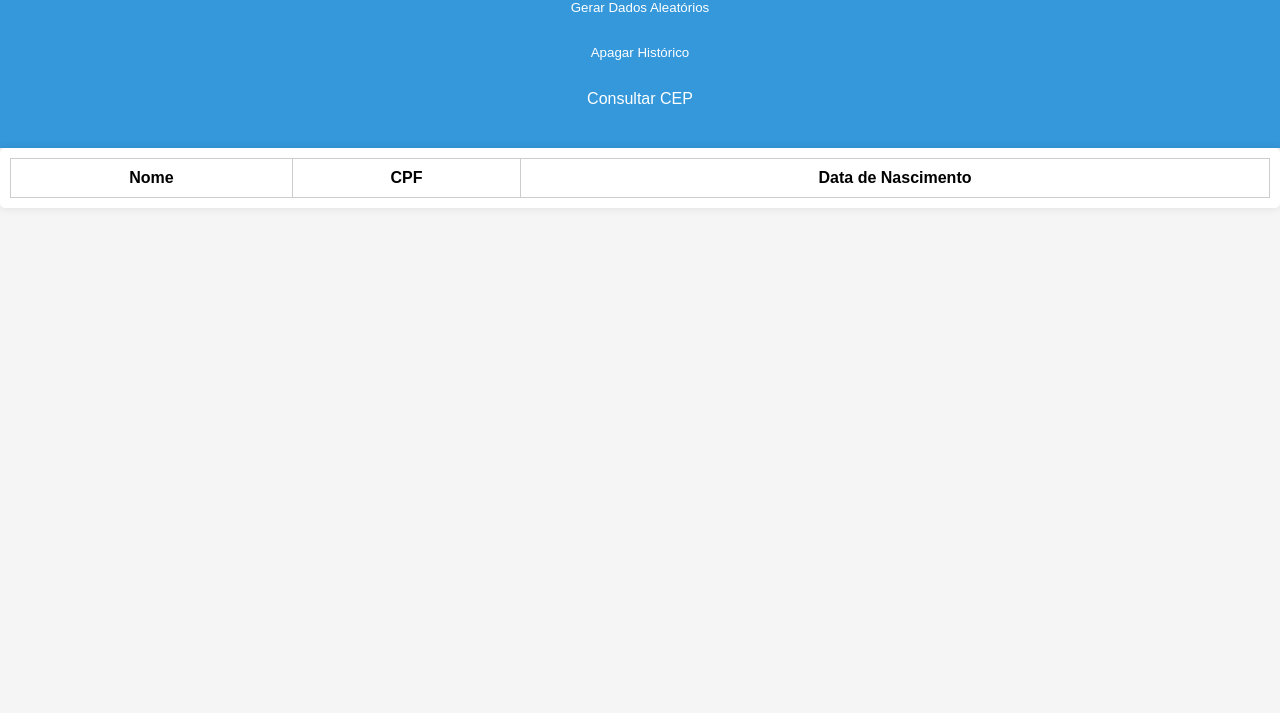
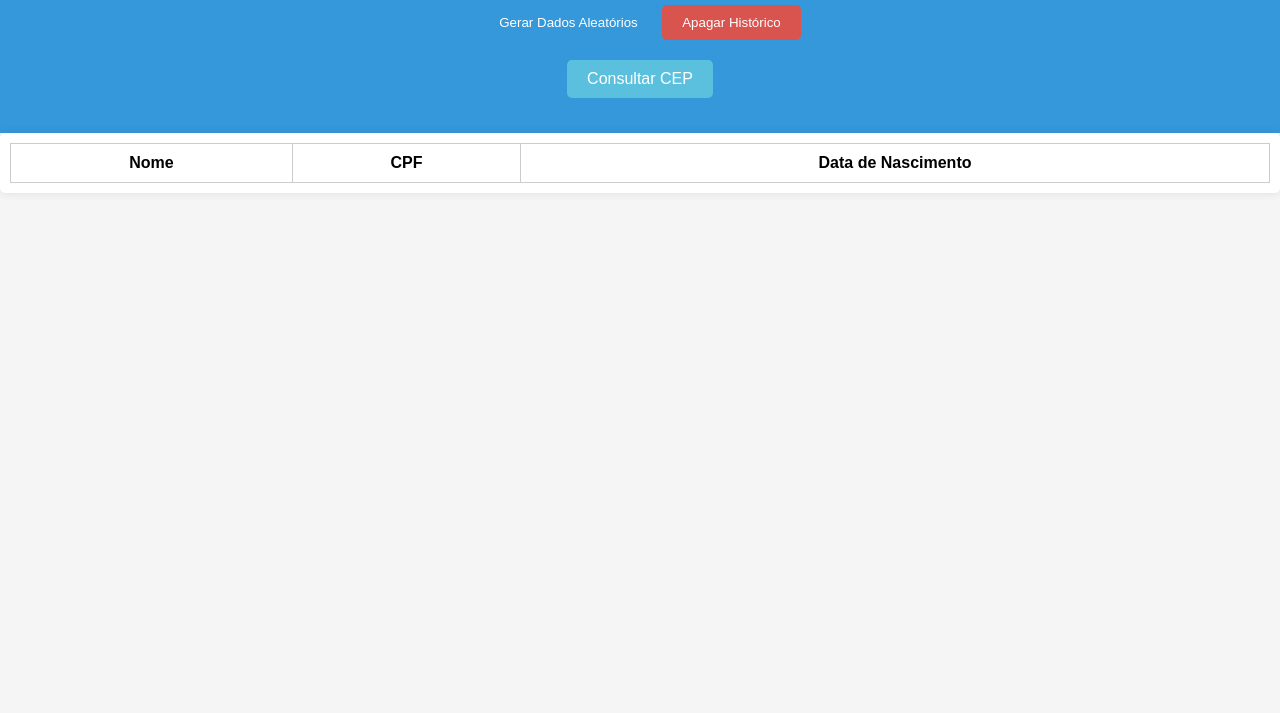
Before and after one commit to ErickJulio/sitesApiDados, a plain HTML site: page index.html in a window 1280 px wide. Shown: the part 87-800 px from the top of the page. Drawn offline with Linux system fonts and the light colour scheme; no server answers.

Commit message:
ajustes html e css

```diff
--- a/consultar-cep-styles.css
+++ b/consultar-cep-styles.css
@@ -1,3 +1,4 @@
+/* Estilos Globais */
 body {
     font-family: Arial, sans-serif;
     background-color: #f5f5f5;
@@ -6,6 +7,7 @@ body {
     text-align: center;
 }
 
+/* Estilos do Título */
 h1 {
     background-color: #3498db;
     color: #fff;
@@ -13,6 +15,7 @@ h1 {
     margin: 0;
 }
 
+/* Estilos do Container */
 .container {
     max-width: 400px;
     margin: 0 auto;
@@ -22,6 +25,7 @@ h1 {
     box-shadow: 0 0 10px rgba(0, 0, 0, 0.1);
 }
 
+/* Estilos do Campo de CEP */
 #cepInput {
     width: 100%;
     padding: 10px;
@@ -30,7 +34,8 @@ h1 {
     box-sizing: border-box;
 }
 
-#consultarCepButton {
+/* Estilos do Botão de Consultar CEP */
+#consultarCepButton, a.btn {
     background-color: #3498db;
     color: #fff;
     border: none;
@@ -38,27 +43,16 @@ h1 {
     cursor: pointer;
     transition: background-color 0.3s;
     width: 100%;
+    text-decoration: none;
+    display: inline-block;
+    border-radius: 5px;
 }
 
-#consultarCepButton:hover {
+#consultarCepButton:hover, a.btn:hover {
     background-color: #2976c7;
 }
 
+/* Estilos do Resultado do CEP */
 #resultadoCep {
     margin: 20px 0;
 }
-
-.destaque {
-    background-color: #3498db;
-    color: #fff;
-    padding: 10px 20px;
-    text-decoration: none;
-    border: none;
-    cursor: pointer;
-    display: block;
-    width: 100%;
-}
-
-.destaque:hover {
-    background-color: #2976c7;
-}
--- a/index.html
+++ b/index.html
@@ -3,17 +3,17 @@
 <head>
     <meta charset="UTF-8">
     <meta name="viewport" content="width=device-width, initial-scale=1.0">
-    <title>Página Principal</title>
+    <title>Tabela de Pessoas</title>
     <link rel="stylesheet" type="text/css" href="styles.css">
 </head>
 <body>
     <header>
         <h1>Tabela de Pessoas</h1>
         <div class="buttons-container">
-            <button id="gerarDadosButton">Gerar Dados Aleatórios</button>
-            <button id="apagarHistoricoButton">Apagar Histórico</button>
+            <button id="gerarDadosButton" class="btn btn-primary">Gerar Dados Aleatórios</button>
+            <button id="apagarHistoricoButton" class="btn btn-danger">Apagar Histórico</button>
         </div>
-        <a href="consultar-cep.html" id="consultarCepButton" class="destaque">Consultar CEP</a>
+        <a href="consultar-cep.html" id="consultarCepButton" class="btn btn-highlight">Consultar CEP</a>
     </header>
     <div class="table-container">
         <table>
--- a/main.js
+++ b/main.js
@@ -1,15 +1,15 @@
-document.addEventListener('DOMContentLoaded', function() {
+document.addEventListener('DOMContentLoaded', function () {
     const gerarDadosButton = document.getElementById('gerarDadosButton');
     const apagarHistoricoButton = document.getElementById('apagarHistoricoButton');
     const tabelaCorpo = document.getElementById('tabelaCorpo');
 
-    gerarDadosButton.addEventListener('click', function() {
-        fazGet('http://localhost:3000/gerar-dadosAleatorios', function(usuario) {
+    gerarDadosButton.addEventListener('click', function () {
+        fazGet('http://localhost:3000/gerar-dadosAleatorios', function (usuario) {
             atualizarTabela(usuario);
         });
     });
 
-    apagarHistoricoButton.addEventListener('click', function() {
+    apagarHistoricoButton.addEventListener('click', function () {
         apagarHistorico();
     });
 
@@ -17,7 +17,7 @@ document.addEventListener('DOMContentLoaded', function() {
         let request = new XMLHttpRequest();
         request.open('GET', url, true);
 
-        request.onload = function() {
+        request.onload = function () {
             if (request.status >= 200 && request.status < 400) {
                 const data = JSON.parse(request.responseText);
                 callback(data);
@@ -26,7 +26,7 @@ document.addEventListener('DOMContentLoaded', function() {
             }
         };
 
-        request.onerror = function() {
+        request.onerror = function () {
             console.error('Erro de conexão');
         };
 
@@ -58,8 +58,6 @@ document.addEventListener('DOMContentLoaded', function() {
         }
     }
 
-    // Inicialize a tabela preenchendo dados quando a página carregar
-    fazGet('http://localhost:3000/gerar-dadosAleatorios', function(usuario) {
-        atualizarTabela(usuario);
-    });
+
+    apagarHistorico();
 });
--- a/styles.css
+++ b/styles.css
@@ -1,3 +1,4 @@
+/* Estilos Globais */
 body {
     font-family: Arial, sans-serif;
     background-color: #f5f5f5;
@@ -6,11 +7,11 @@ body {
     text-align: center;
 }
 
+/* Estilos do Cabeçalho */
 header {
     background-color: #3498db;
     color: #fff;
-    padding: 20px;
-    margin: 0;
+    padding: 25px;
     display: flex;
     flex-direction: column;
     justify-content: center;
@@ -21,40 +22,37 @@ h1 {
     margin: 10px 0;
 }
 
-.buttons-container {
-    display: flex;
-    flex-direction: column;
-    gap: 10px;
-}
-
-button {
+/* Estilos dos Botões */
+.btn {
     background-color: #3498db;
     color: #fff;
     border: none;
     padding: 10px 20px;
     cursor: pointer;
     transition: background-color 0.3s;
+    text-decoration: none;
+    display: inline-block;
+    margin: 10px 0;
+    border-radius: 5px;
 }
 
-button:hover {
+.btn:hover {
     background-color: #2976c7;
 }
 
-a.destaque {
+.btn.btn-primary {
     background-color: #3498db;
-    color: #fff;
-    padding: 10px 20px;
-    text-decoration: none;
-    border: none;
-    cursor: pointer;
-    display: inline-block;
-    margin: 10px 0;
 }
 
-a.destaque:hover {
-    background-color: #2976c7;
+.btn.btn-danger {
+    background-color: #d9534f;
 }
 
+.btn.btn-highlight {
+    background-color: #5bc0de;
+}
+
+/* Estilos da Tabela */
 .table-container {
     padding: 10px;
     background-color: #fff;
```
Also changed, not shown: consultar-cep.html (+2 -9 lines).
